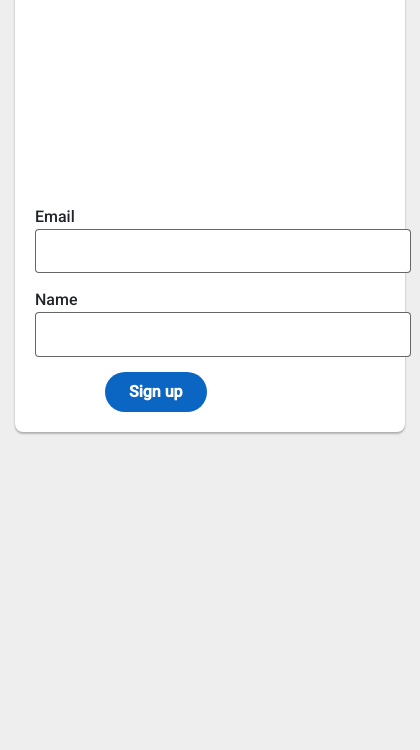
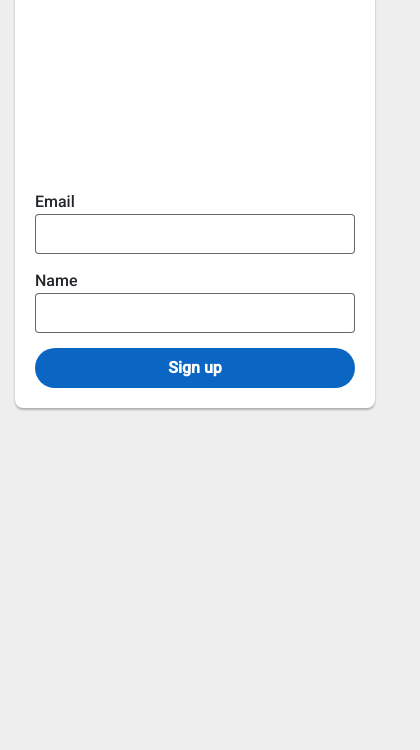
Before and after one commit to ducthang310/event-webapp, a plain HTML site: page index.html in a window 390 px wide. Shown: the part 94-844 px from the top of the page, 420 px wide, since content can reach past the window. Drawn offline with Linux system fonts and the light colour scheme.

Commit message:
Styles for mobile

```diff
--- a/assets/css/styles.css
+++ b/assets/css/styles.css
@@ -91,6 +91,9 @@ body {
   color: #212529;
   background-color: #EEEEEE;
 }
+body * {
+  box-sizing: border-box;
+}
 
 .wrapper {
   width: 100%;
@@ -117,6 +120,7 @@ body {
 .btn-primary {
   outline: none;
   border: none;
+  width: 100%;
   color: #fff;
   font-weight: 600;
   height: 40px;
@@ -126,33 +130,39 @@ body {
   vertical-align: middle;
   background: #0a66c2;
   border-radius: 28px;
-  margin-left: 70px;
+}
+@media (min-width: 768px) {
+  .btn-primary {
+    width: auto;
+    margin-left: 70px;
+  }
 }
 
 .form {
   padding: 20px;
-  width: 500px;
+  width: 100%;
   max-height: 80%;
   background-color: #ffffff;
 }
-@media (max-width: 768px) {
+@media (min-width: 768px) {
   .form {
-    width: 100%;
+    width: 500px;
   }
 }
 
 .form-group {
   display: flex;
   margin-bottom: 15px;
+  flex-direction: column;
 }
 .form-group label {
   min-width: 70px;
   align-items: center;
   display: flex;
 }
-@media (max-width: 768px) {
+@media (min-width: 768px) {
   .form-group {
-    flex-direction: column;
+    flex-direction: row;
   }
 }
 
```
